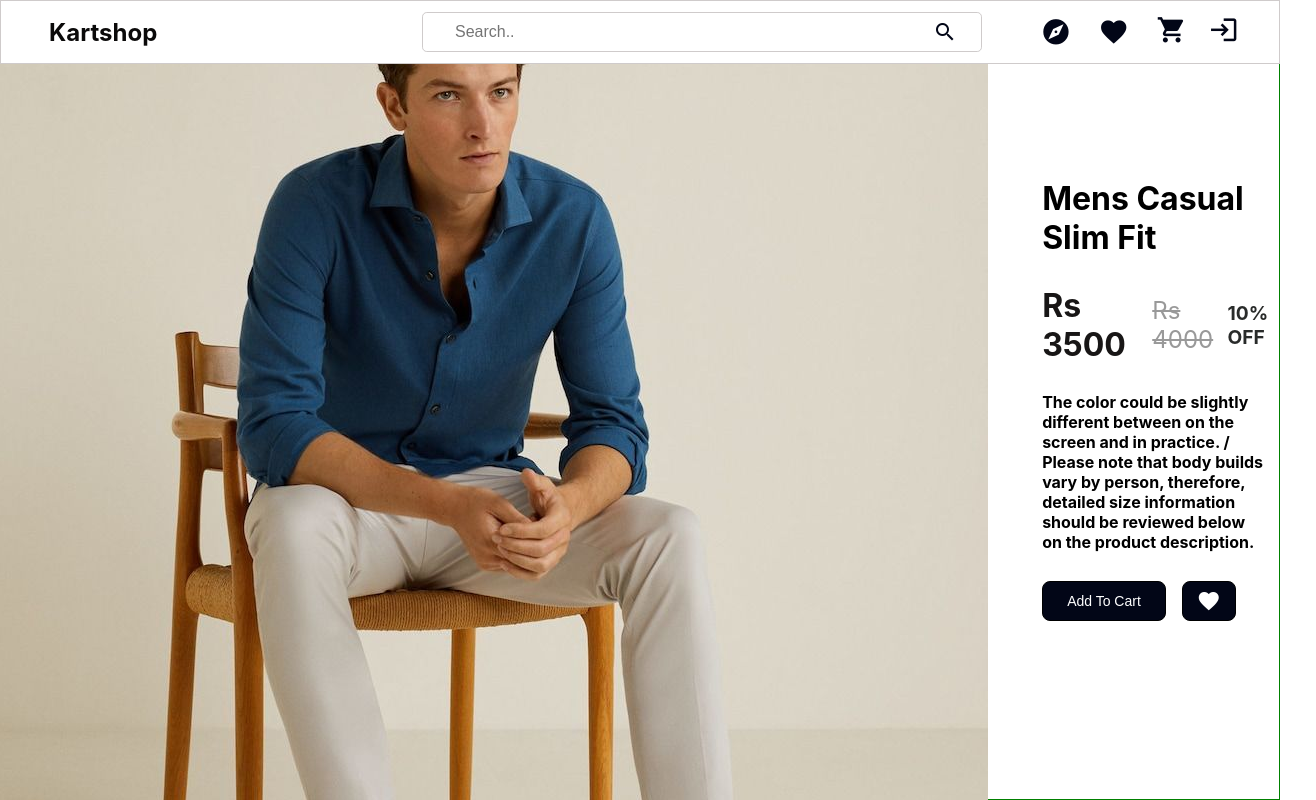
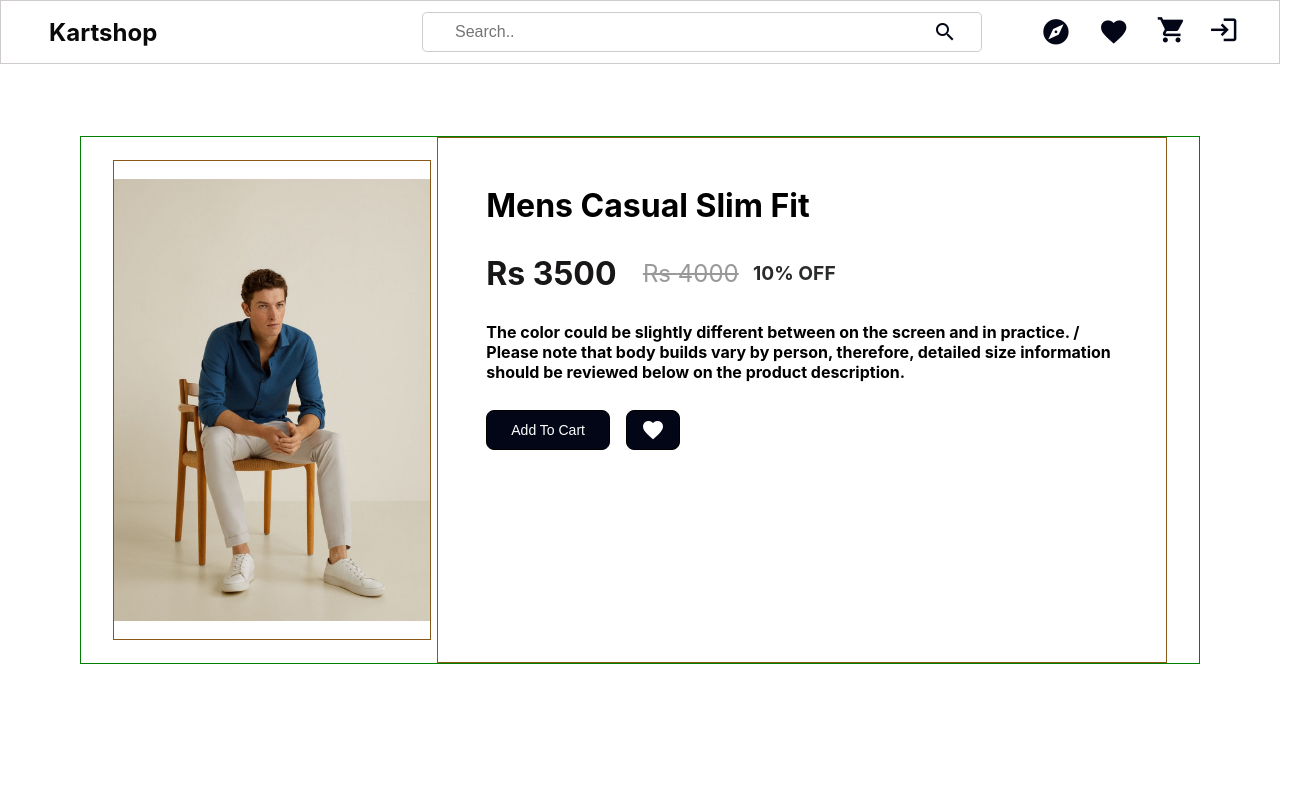
Before and after one commit to RaviPratihast/ecom-kartshop, a React (Create React App) app: page /product/01d5cabc-e0c5-42da-853d-7f167b16db36 in a window 1280 px wide. Shown: the top 800 px of the page, 1316 px wide, since content can reach past the window. Built offline with nearby package versions, Linux system fonts and the light colour scheme.

Commit message:
style: product details UI

```diff
--- a/src/pages/product-details-page/product-details.css
+++ b/src/pages/product-details-page/product-details.css
@@ -3,7 +3,6 @@
   justify-content: center;
   align-items: center;
   height: 100vh;
-  border: 1px solid green;
 }
 
 .product-detail-container {
@@ -12,28 +11,35 @@
   align-items: center;
   margin: 5em;
   width: 70em;
-  max-height: 33em;
+  height: 33em;
   padding-inline: 2em;
   gap: 0.4rem;
+  border: 1px solid green;
 }
 .product-detail-left-container {
   display: flex;
   align-items: center;
   justify-content: center;
-  width: 100%;
-  height: 100%;
+  width: 30rem;
+  height: 30rem;
+  overflow: hidden;
+  border: 1px solid rgb(138, 88, 22);
 }
 .product-detail-left-container img {
-  object-fit: contain;
+  width: 100%;
+  /* height: auto; */
+  object-fit: cover;
 }
 
 .product-detail-right-container {
   display: flex;
   gap: 1.8em;
   flex-direction: column;
+  margin-top: ;
   padding: 3em;
   width: 100%;
   height: 100%;
+  border: 1px solid rgb(138, 88, 22);
 }
 .price {
   display: flex;
@@ -71,7 +77,7 @@
   display: flex;
   gap: 1em;
 }
-.product-add-to-cart-button{
+.product-add-to-cart-button {
   display: flex;
   align-items: center;
   justify-content: center;
```
